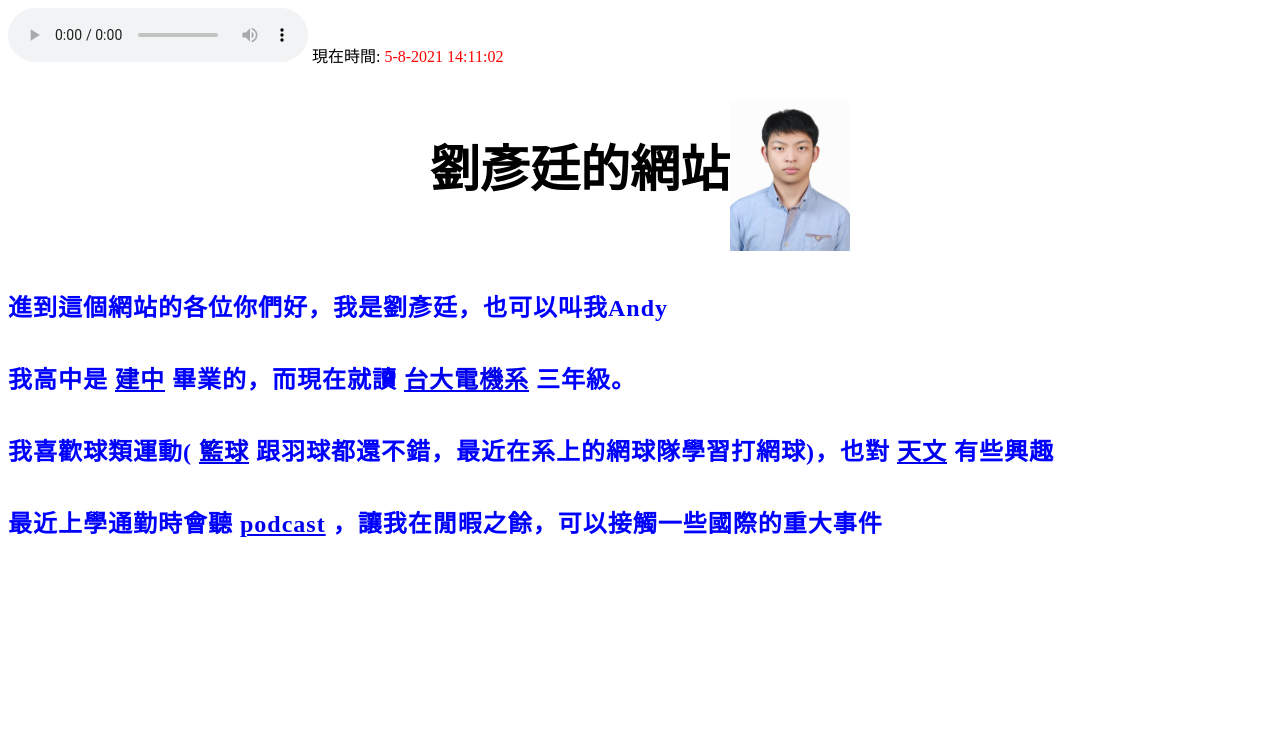
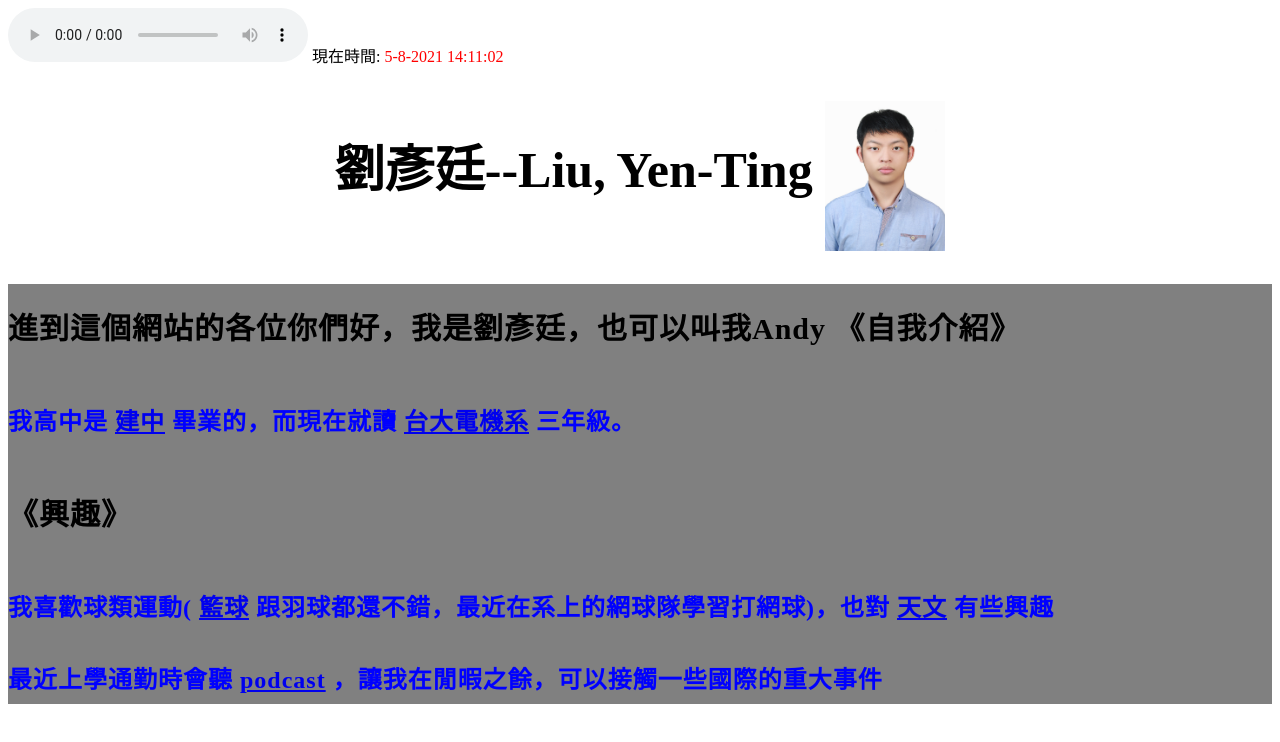
Before and after one commit to yliufn/yliufn.github.io, a plain HTML site: page index.html in a window 1280 px wide. Drawn offline with Linux system fonts and the light colour scheme.

Commit message:
Update index.html

```diff
--- a/index.html
+++ b/index.html
@@ -4,6 +4,7 @@
 <title>劉彥廷(Liu,Yen-Ting)</title>
 
 <style>
+
 p {
     	font-size: 24px;
   	line-height: 2;
@@ -17,6 +18,13 @@ color : red;
 h1 {
   	font-size: 50px;
   	text-align: center;
+}
+
+h2 {
+	font-size: 30px;
+	line-height: 3;
+  	letter-spacing: 1px;
+	background-color:grey;
 }
 
 #REF:hover{
@@ -56,13 +64,17 @@ setInterval(GetClock,1000);
   <body>
 
     	<h1>
-	劉彥廷的網站<img src="portrait.jpg" width="120" height="150" style="vertical-align:middle">
+	劉彥廷--Liu, Yen-Ting   <img src="portrait.jpg" width="120" height="150" style="vertical-align:middle">
 	</h1>
 
 	<h2>
-	<p>
+	<p3>
       	進到這個網站的各位你們好，我是劉彥廷，也可以叫我Andy
-	</p>
+	</p3>
+
+	<p2>
+	《自我介紹》
+	</p2>
 	<p>
 	我高中是
       	<a href = "https://www2.ck.tp.edu.tw/" id="REF">建中</a>
@@ -71,6 +83,9 @@ setInterval(GetClock,1000);
 	三年級。
 	</p>
 
+	<p2>
+	《興趣》
+	</p2>
 	<p>
 	我喜歡球類運動(
 	<a href = "https://www.nba.com/" id="REF">籃球</a>
```
